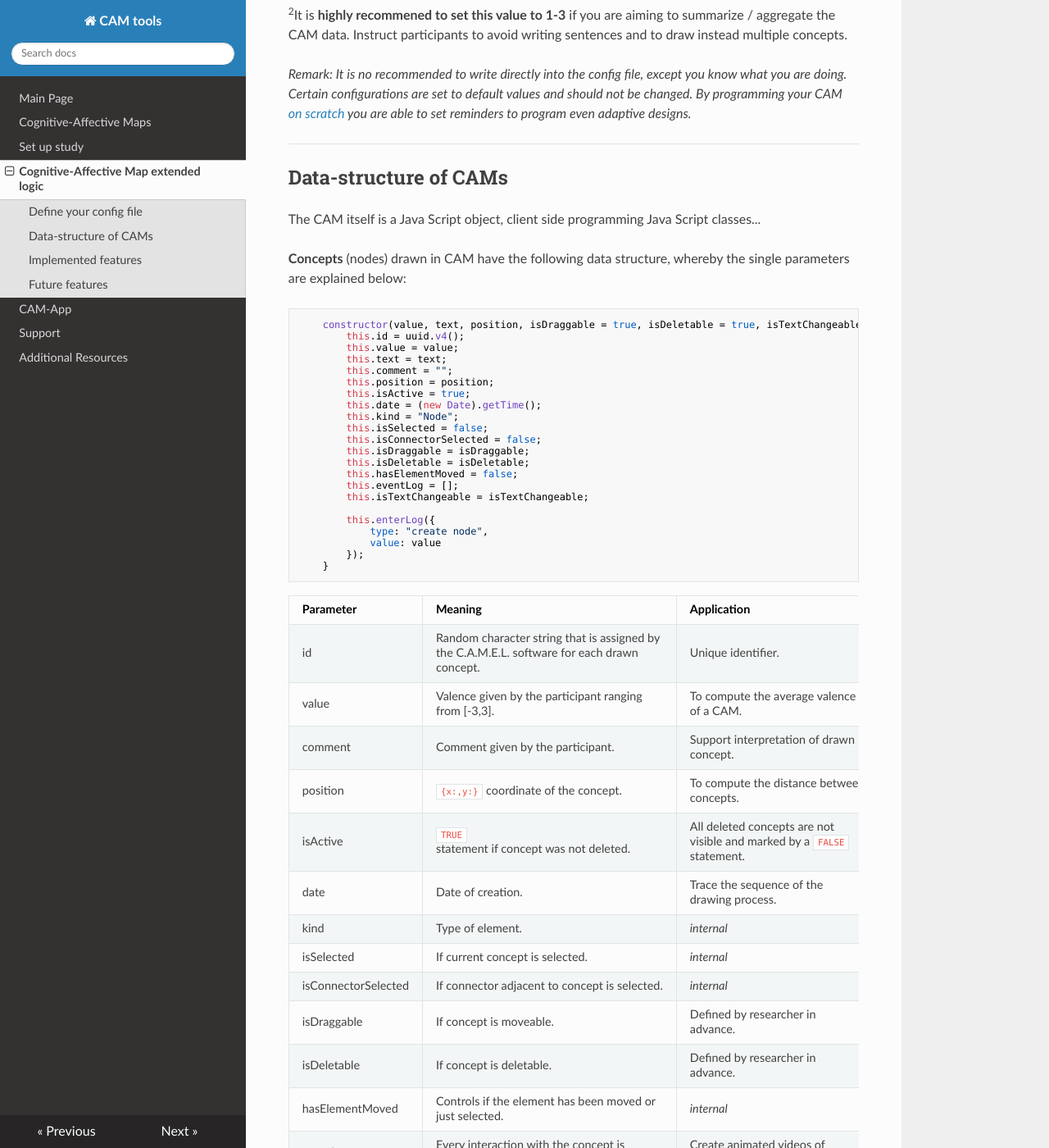
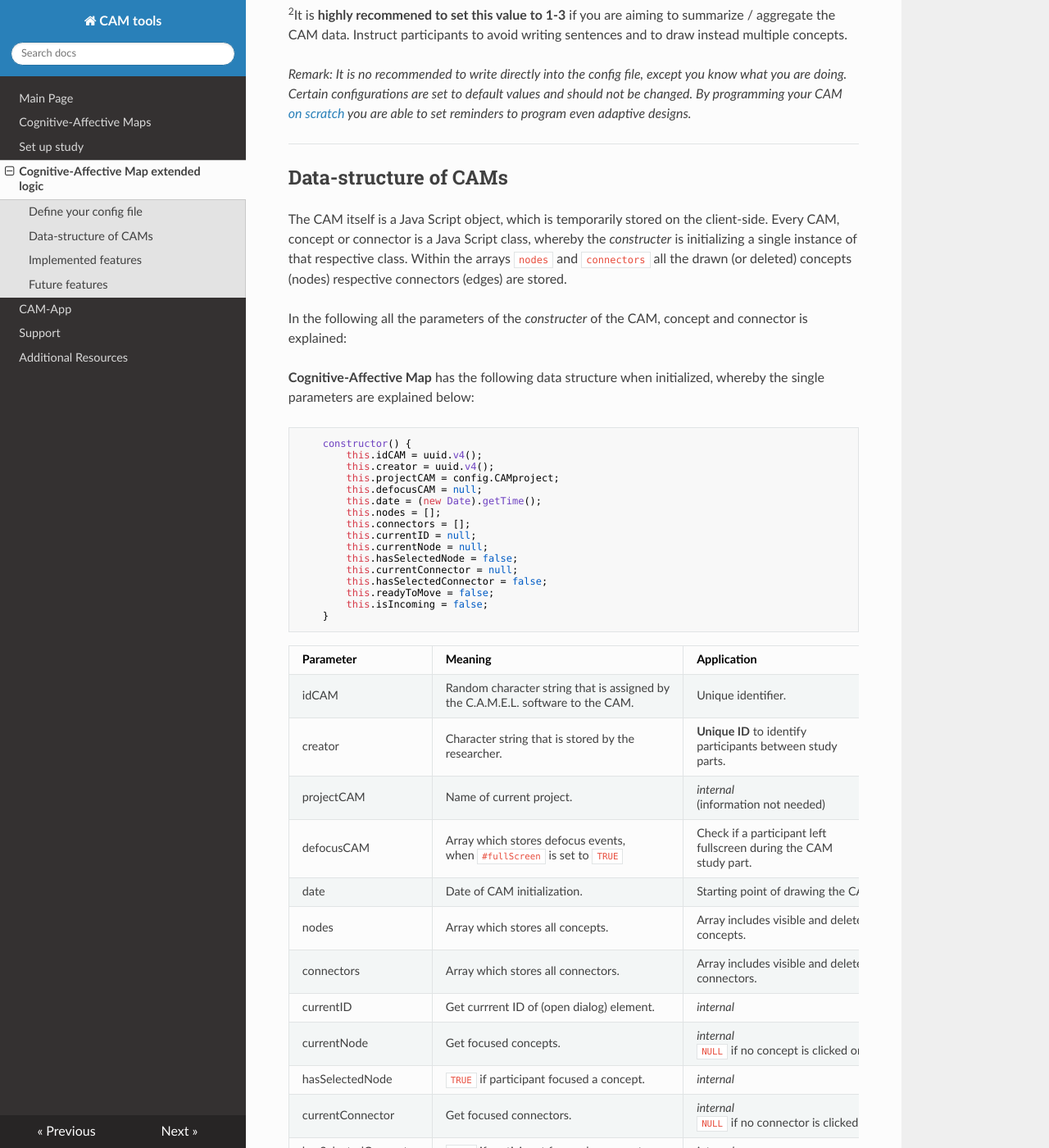
Before and after one commit to FennStatistics/CAMtools_documentation, an MkDocs documentation site: the page built from docs/Cognitive-Affective Map extended logic.md, in a window 1280 px wide and 1400 px high, scrolled down 1364 px. Shown: the whole window at 82% size. Built offline with MkDocs 1.6.1, drawn with Linux system fonts in a browser that asks for light colours; nearby versions of some CDN libraries; some of the changed text lies outside the part shown.

Commit message:
data structure CAM added

````diff
--- a/docs/Cognitive-Affective Map extended logic.md
+++ b/docs/Cognitive-Affective Map extended logic.md
@@ -39,10 +39,54 @@ Within the administrative panel after you have logged in you can click on "C.A.M
 Data-structure of CAMs
 ----------------
 
-The CAM itself is a Java Script object,
-client side programming
-Java Script classes...
 
+
+The CAM itself is a Java Script object, which is temporarily stored on the client-side. Every CAM, concept or connector is a Java Script class, whereby the *constructer* is initializing a single instance of that respective class. Within the arrays <code>nodes</code> and <code>connectors</code> all the drawn (or deleted) concepts (nodes) respective connectors (edges) are stored.
+
+
+In the following all the parameters of the *constructer* of the CAM, concept and connector is explained:
+
+
+**Cognitive-Affective Map** has the following data structure when initialized, whereby the single parameters are explained below:
+
+
+```js
+    constructor() {
+        this.idCAM = uuid.v4();
+        this.creator = uuid.v4();
+        this.projectCAM = config.CAMproject;
+        this.defocusCAM = null;
+        this.date = (new Date).getTime();
+        this.nodes = [];
+        this.connectors = [];
+        this.currentID = null;
+        this.currentNode = null;
+        this.hasSelectedNode = false;
+        this.currentConnector = null;
+        this.hasSelectedConnector = false;
+        this.readyToMove = false;
+        this.isIncoming = false;
+    }
+```
+
+| Parameter   |      Meaning      |  Application |
+|----------|:--------|:---------|
+| idCAM    | Random character string that is assigned by <br> the C.A.M.E.L. software to the CAM. | Unique identifier. |
+| creator   | Character string that is stored by the <br> researcher. | **Unique ID** to identify <br> participants between study <br> parts. |
+| projectCAM  | Name of current project. | <i>internal</i> <br> (information not needed) |
+| defocusCAM | Array which stores defocus events, <br> when <code>#fullScreen</code> is set to <code>TRUE</code> | Check if a participant left <br> fullscreen during the CAM <br> study part. |
+| date  | Date of CAM initialization. | Starting point of drawing the CAM. |
+| nodes | Array which stores all concepts. | Array includes visible and deleted <br> concepts. |
+| connectors | Array which stores all connectors. | Array includes visible and deleted <br> connectors. |
+| currentID | Get currrent ID of  (open dialog) element. | <i>internal</i> |
+| currentNode | Get focused concepts. | <i>internal</i> <br> <code>NULL</code> if no concept is clicked on. |
+| hasSelectedNode | <code>TRUE</code> if participant focused a concept. | <i>internal</i> |
+| currentConnector | Get focused connectors. | <i>internal</i> <br> <code>NULL</code> if no connector is clicked on. |
+| hasSelectedConnector | <code>TRUE</code> if participant focused a connector. | <i>internal</i> |
+| readyToMove | <code>TRUE</code> if concept (single click) is ready to move. | <i>internal</i> <br> to validate the process <br> of moving concepts |
+| isIncoming | <i>internal</i> (tried out WebSocket) | <i>internal</i> <br> to enable simultaneous <br> collaboration  |
+
+<br>
 
 **Concepts** (nodes) drawn in CAM have the following data structure, whereby the single parameters are explained below:
 
@@ -88,7 +132,6 @@ Java Script classes...
 | hasElementMoved | Controls if the element has been moved or<br> just selected. | <i>internal</i> |
 | eventLog | Every interaction with the concept is <br>recorded. | Create animated videos of <br>drawing process. |
 | isTextChangeable | If text of concept is changeable. | Defined by researcher in <br>advance. |
-
 
 <br>
 
````
Also changed, not shown: other parts of docs/Cognitive-Affective Map extended logic.md (+1 -1 lines), docs/Set up study.md (+2 -2 lines).
